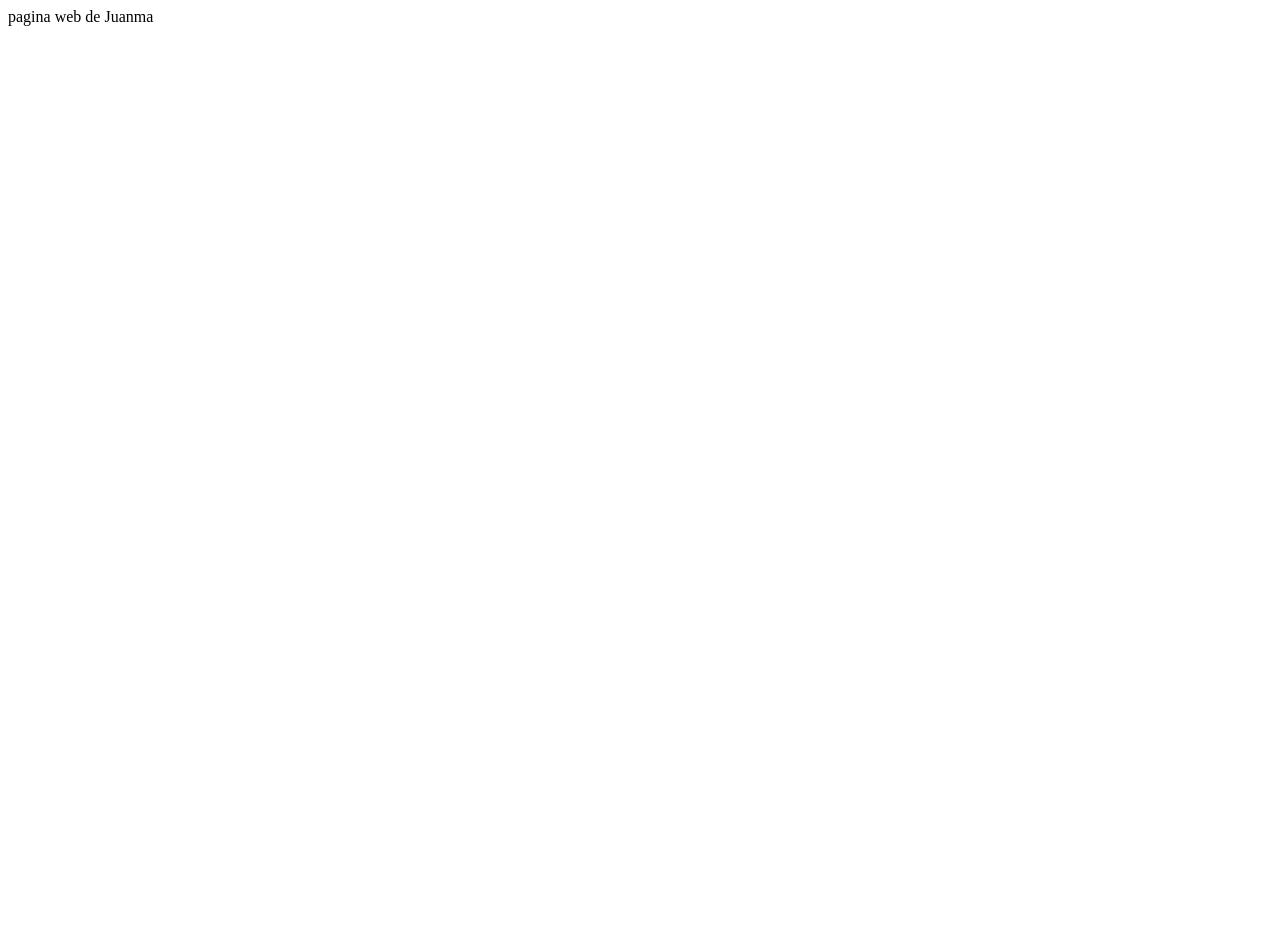
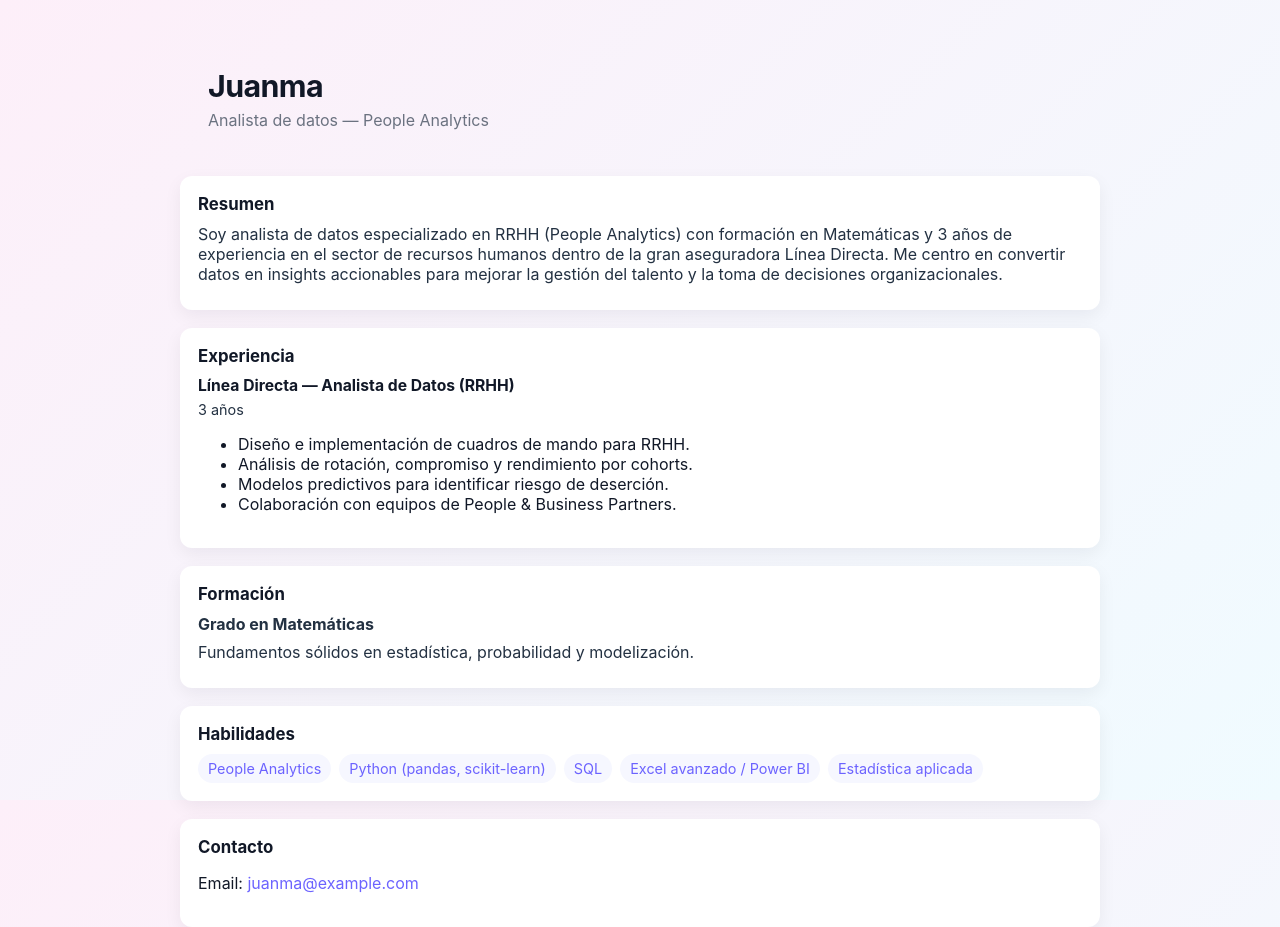
Before and after one commit to JSPenta/webjuanma, a plain HTML site: page index.html in a window 1280 px wide. Before the commit the page ends 800 px from the top, so only its background shows below. Drawn offline with Linux system fonts and the light colour scheme.

Commit message:
Add initial HTML structure and CSS styles for Juanma's personal website

```diff
--- a/index.html
+++ b/index.html
@@ -1 +1,64 @@
-pagina web de Juanma
+<!doctype html>
+<html lang="es">
+	<head>
+		<meta charset="utf-8" />
+		<meta name="viewport" content="width=device-width, initial-scale=1" />
+		<title>Juanma — Analista de Datos (People Analytics)</title>
+		<link rel="stylesheet" href="styles.css" />
+	</head>
+	<body>
+		<main class="container">
+			<header class="hero">
+				<h1 class="name">Juanma</h1>
+				<p class="role">Analista de datos — People Analytics</p>
+			</header>
+
+			<section class="card summary" aria-labelledby="summary-heading">
+				<h2 id="summary-heading">Resumen</h2>
+				<p>
+					Soy analista de datos especializado en RRHH (People Analytics) con
+					formación en Matemáticas y 3 años de experiencia en el sector de
+					recursos humanos dentro de la gran aseguradora Línea Directa. Me
+					centro en convertir datos en insights accionables para mejorar la
+					gestión del talento y la toma de decisiones organizacionales.
+				</p>
+			</section>
+
+			<section class="card experience" aria-labelledby="exp-heading">
+				<h2 id="exp-heading">Experiencia</h2>
+				<div class="item">
+					<h3>Línea Directa — Analista de Datos (RRHH)</h3>
+					<p class="meta">3 años</p>
+					<ul>
+						<li>Diseño e implementación de cuadros de mando para RRHH.</li>
+						<li>Análisis de rotación, compromiso y rendimiento por cohorts.</li>
+						<li>Modelos predictivos para identificar riesgo de deserción.</li>
+						<li>Colaboración con equipos de People & Business Partners.</li>
+					</ul>
+				</div>
+			</section>
+
+			<section class="card education" aria-labelledby="edu-heading">
+				<h2 id="edu-heading">Formación</h2>
+				<p><strong>Grado en Matemáticas</strong></p>
+				<p>Fundamentos sólidos en estadística, probabilidad y modelización.</p>
+			</section>
+
+			<section class="card skills" aria-labelledby="skills-heading">
+				<h2 id="skills-heading">Habilidades</h2>
+				<ul class="skills-list">
+					<li>People Analytics</li>
+					<li>Python (pandas, scikit-learn)</li>
+					<li>SQL</li>
+					<li>Excel avanzado / Power BI</li>
+					<li>Estadística aplicada</li>
+				</ul>
+			</section>
+
+			<footer class="card contact" aria-labelledby="contact-heading">
+				<h2 id="contact-heading">Contacto</h2>
+				<p>Email: <a href="mailto:juanma@example.com">juanma@example.com</a></p>
+			</footer>
+		</main>
+	</body>
+</html>
--- /dev/null
+++ b/styles.css
@@ -0,0 +1,65 @@
+:root{
+  --bg-1: #FDEFF9; /* pastel pink */
+  --bg-2: #F0FBFF; /* pastel blue */
+  --card: #FFFFFF;
+  --muted: #6B7280;
+  --accent: #6C63FF;
+  --radius: 12px;
+}
+
+*{box-sizing:border-box}
+html,body{height:100%}
+body{
+  margin:0;
+  font-family: Inter, system-ui, -apple-system, "Segoe UI", Roboto, "Helvetica Neue", Arial;
+  color:#111827;
+  background: linear-gradient(135deg,var(--bg-1) 0%, var(--bg-2) 100%);
+  -webkit-font-smoothing:antialiased;
+  -moz-osx-font-smoothing:grayscale;
+  padding:40px 20px;
+}
+
+.container{
+  max-width:920px;
+  margin:0 auto;
+  display:grid;
+  gap:18px;
+}
+
+.hero{
+  padding:28px;
+  background:transparent;
+  text-align:left;
+}
+.name{
+  margin:0;
+  font-size:1.9rem;
+  letter-spacing: -0.02em;
+}
+.role{
+  margin:6px 0 0 0;
+  color:var(--muted);
+}
+
+.card{
+  background:var(--card);
+  padding:18px;
+  border-radius:var(--radius);
+  box-shadow: 0 6px 18px rgba(15,23,42,0.06);
+}
+
+.summary p, .experience p, .education p{margin:0 0 8px 0; color: #233142}
+.card h2{margin:0 0 10px 0; font-size:1.05rem}
+.item h3{margin:0 0 6px 0; font-size:0.98rem}
+.meta{color:var(--muted); font-size:0.9rem; margin-bottom:8px}
+
+.skills-list{display:flex;flex-wrap:wrap;gap:8px;padding:0;margin:0;list-style:none}
+.skills-list li{background:#F6F7FF;color:var(--accent);padding:6px 10px;border-radius:999px;font-size:0.9rem}
+
+a{color:var(--accent);text-decoration:none}
+a:hover{text-decoration:underline}
+
+@media (max-width:640px){
+  .container{padding:0 6px}
+  .name{font-size:1.5rem}
+}
```
